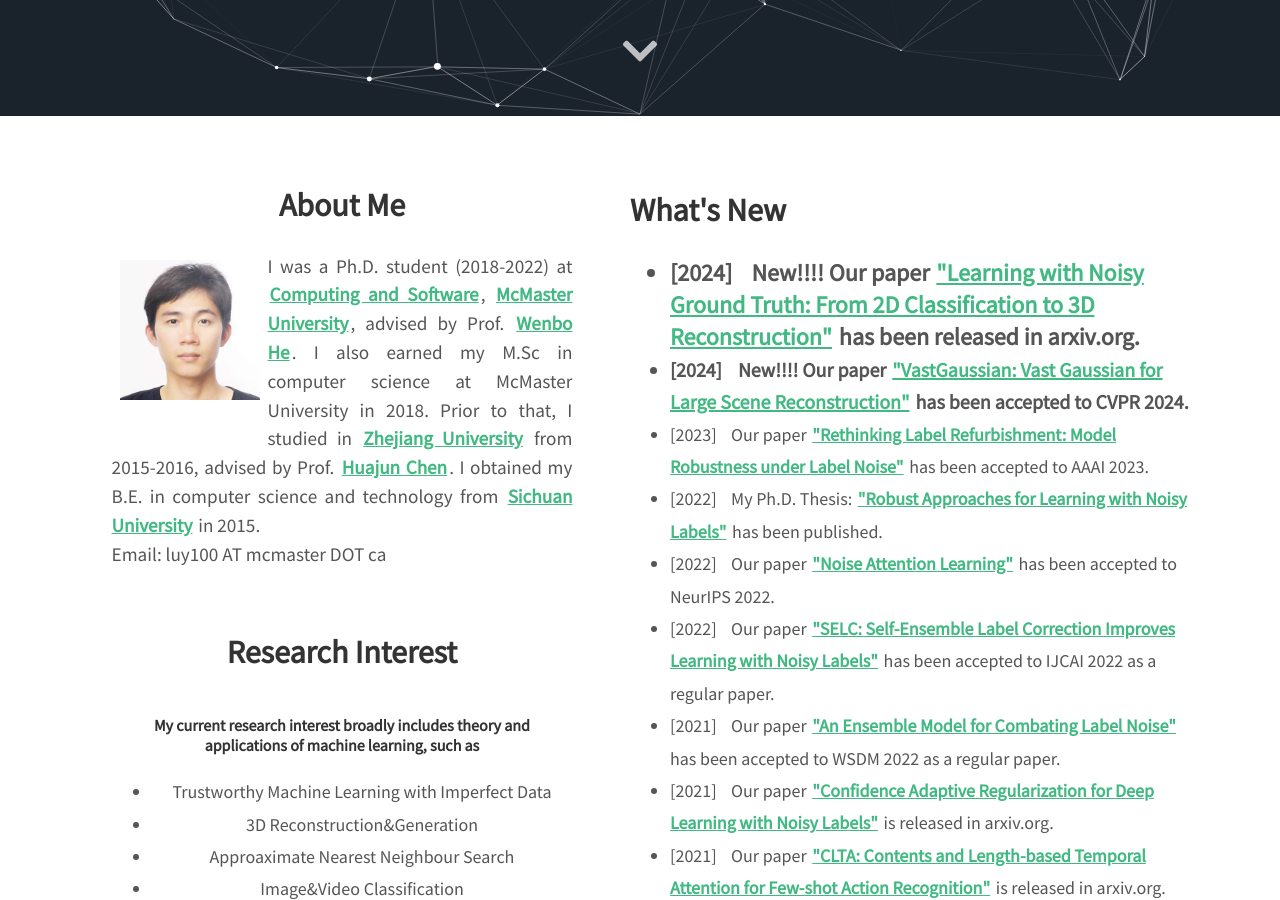
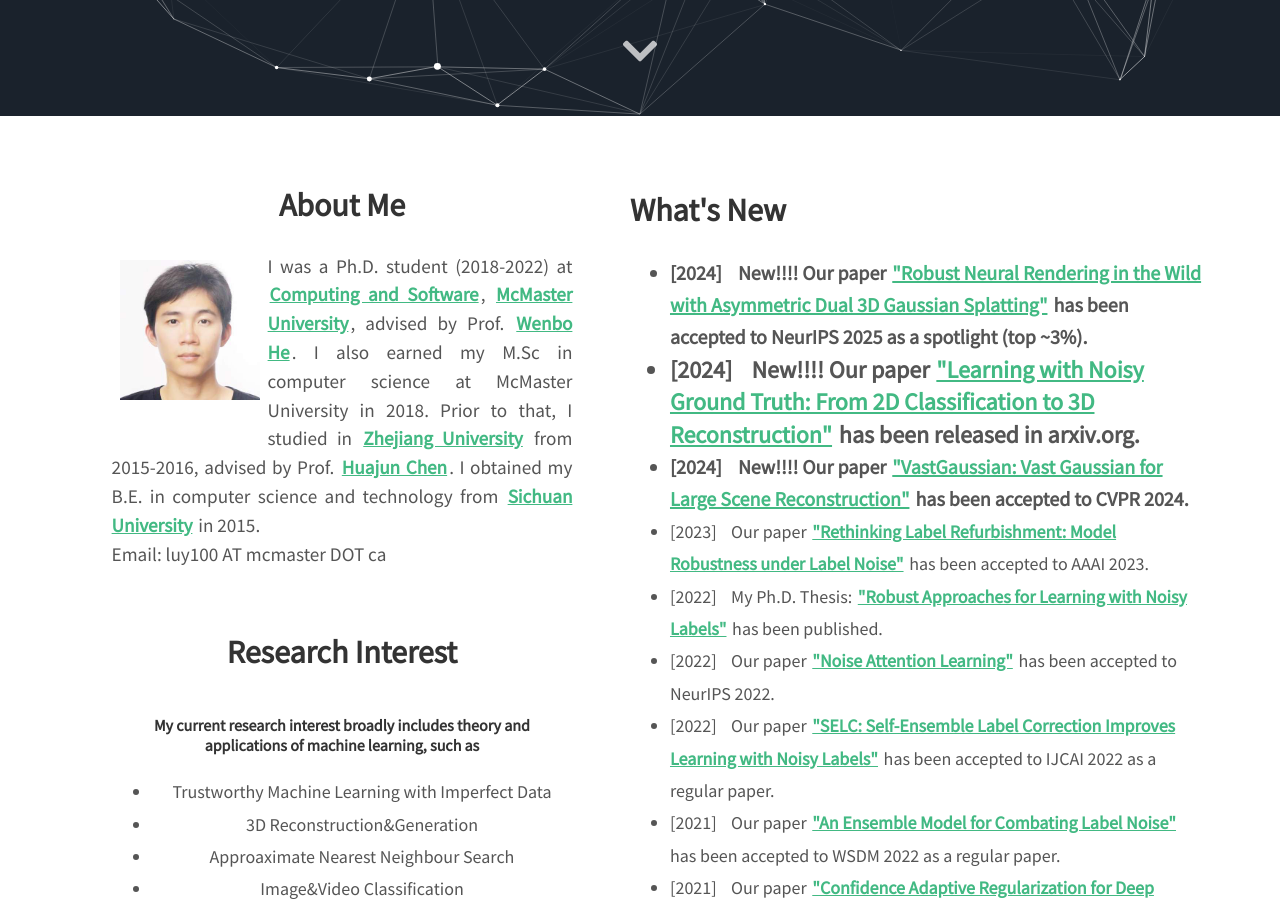
Before and after one commit to MacLLL/MacLLL.github.io, a Jekyll site: the page built from index.html, in a window 1280 px wide and 900 px high, scrolled down 784 px. Built offline with Jekyll 4.4.1, drawn with Linux system fonts in a browser that asks for light colours; nearby versions of some CDN libraries.

Commit message:
Update index.html

```diff
--- a/index.html
+++ b/index.html
@@ -46,6 +46,7 @@
 
 <h2>What's New</h2>
 <ul style="line-height:180%">
+	<li style="font-size: 20px; font-weight: bold;"><span>[2024]</span> &nbsp&nbsp New!!!! Our paper <a href="https://arxiv.org/pdf/2506.03538" target="_blank">"Robust Neural Rendering in the Wild with Asymmetric Dual 3D Gaussian Splatting"</a> has been accepted to NeurIPS 2025 as a spotlight (top ~3%). </li>
 	<li style="font-size: 24px; font-weight: bold;"><span>[2024]</span> &nbsp&nbsp New!!!! Our paper <a href="https://arxiv.org/pdf/2406.15982" target="_blank">"Learning with Noisy Ground Truth: From 2D Classification to 3D Reconstruction"</a> has been released in arxiv.org. </li>
 	<li style="font-size: 20px; font-weight: bold;"><span>[2024]</span> &nbsp&nbsp New!!!! Our paper <a href="https://vastgaussian.github.io/" target="_blank">"VastGaussian: Vast Gaussian for Large Scene Reconstruction"</a> has been accepted to CVPR 2024. </li>
 	<li><span>[2023]</span> &nbsp&nbsp Our paper <a href="https://ojs.aaai.org/index.php/AAAI/article/view/26751" target="_blank">"Rethinking Label Refurbishment: Model Robustness under Label Noise"</a> has been accepted to AAAI 2023. </li> <!-- (acceptance rate 19.6%, 1721/8777). </li> -->
```
